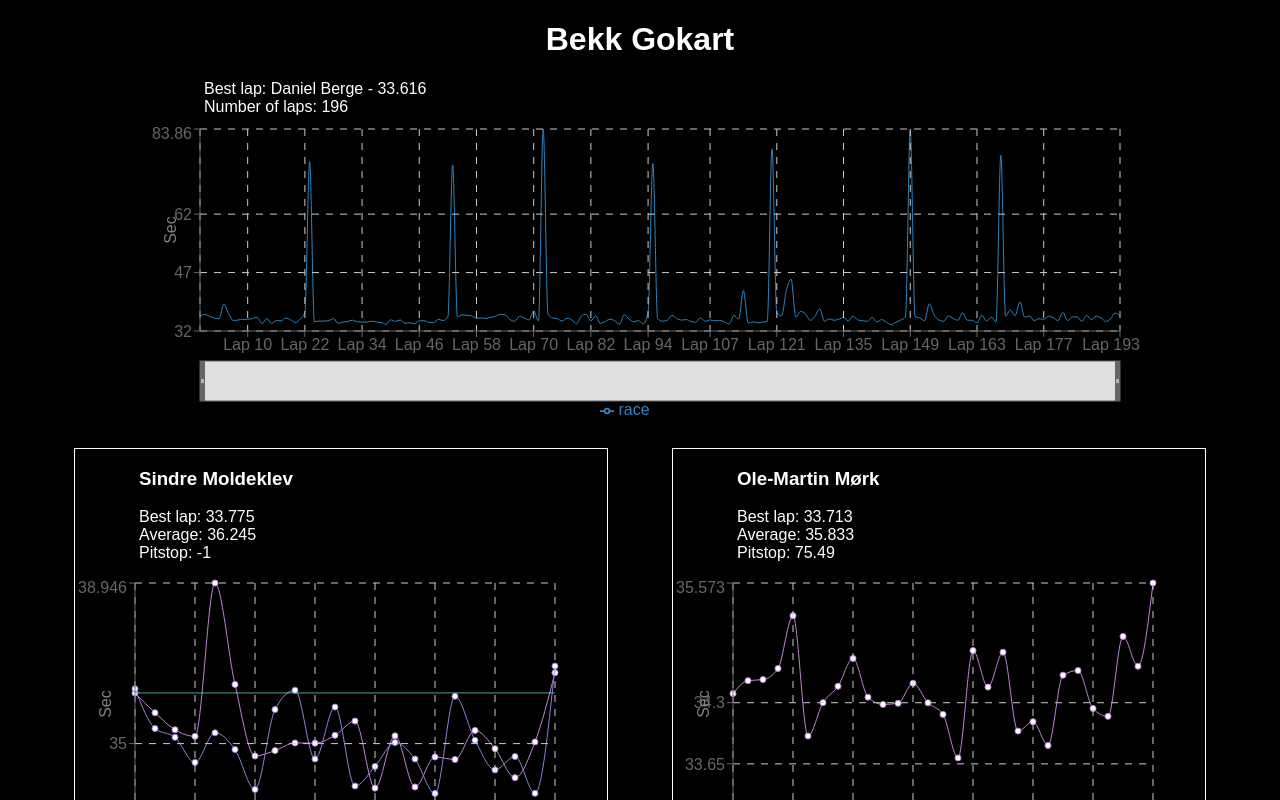
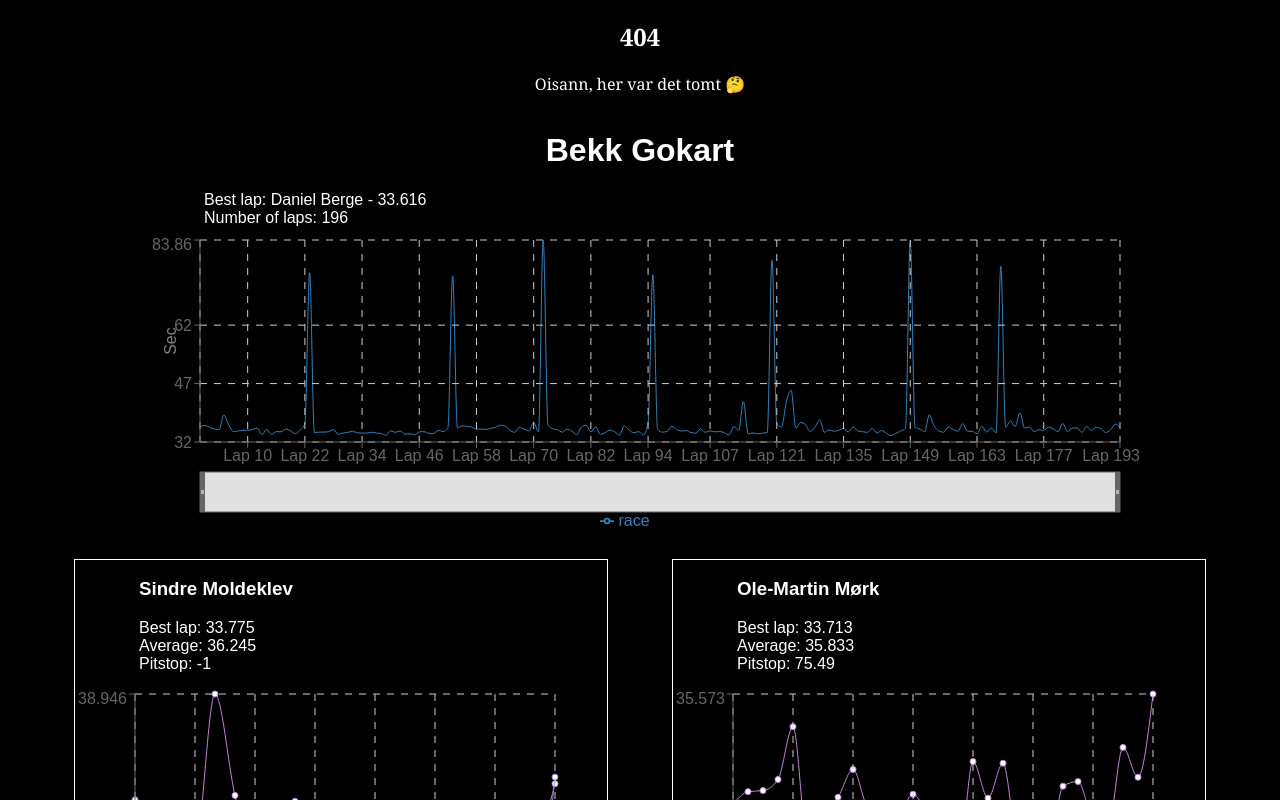
Before and after one commit to MathiasSJacobsen/gokart-stats, a React (Create React App) app: page /info in a window 1280 px wide. Shown: the top 800 px of the page. Built offline with nearby package versions, Linux system fonts and the light colour scheme.

Commit message:
Add 404 page

```diff
--- a/src/App.tsx
+++ b/src/App.tsx
@@ -1,5 +1,7 @@
 import { Helmet } from "react-helmet-async";
+import { Route, Routes } from "react-router-dom";
 import Landing from "./landing/Landing";
+import { NotFoundPage } from "./NotFoundPage";
 
 function App() {
   return (
@@ -7,6 +9,10 @@ function App() {
       <Helmet>
         <title>Bekk - gokart</title>
       </Helmet>
+      <Routes>
+        <Route path="/" element={<Landing />} />
+        <Route path="*" element={<NotFoundPage />} />
+      </Routes>
       <Landing />
     </div>
   );
--- /dev/null
+++ b/src/NotFoundPage.tsx
@@ -0,0 +1,48 @@
+import styled from "styled-components";
+
+const Container = styled.div`
+  display: flex;
+  flex-direction: column;
+  max-width: "1264px";
+  margin: 0 auto;
+  padding: var(--8) var(--4) var(--8);
+  gap: var(--6);
+
+  @media (max-width: "767px") {
+    padding: var(--4) var(--2);
+    gap: var(--3);
+  }
+`;
+
+const ErrorMessageContainer = styled.div`
+  gap: var(--1);
+  font-family: var(--newzald-book);
+  font-size: var(--18px-rem);
+`;
+
+const ErrorMessage = styled.h2`
+  display: flex;
+  justify-content: center;
+`;
+
+const Info = styled.p`
+  font-size: var(--24px-rem);
+  display: flex;
+  flex-direction: column;
+  justify-content: center;
+  align-items: center;
+  gap: 4rem;
+`;
+
+export const NotFoundPage = () => {
+  return (
+    <Container>
+      <ErrorMessageContainer>
+        <ErrorMessage>404</ErrorMessage>
+        <Info>
+          <span>Oisann, her var det tomt 🤔</span>
+        </Info>
+      </ErrorMessageContainer>
+    </Container>
+  );
+};
```
